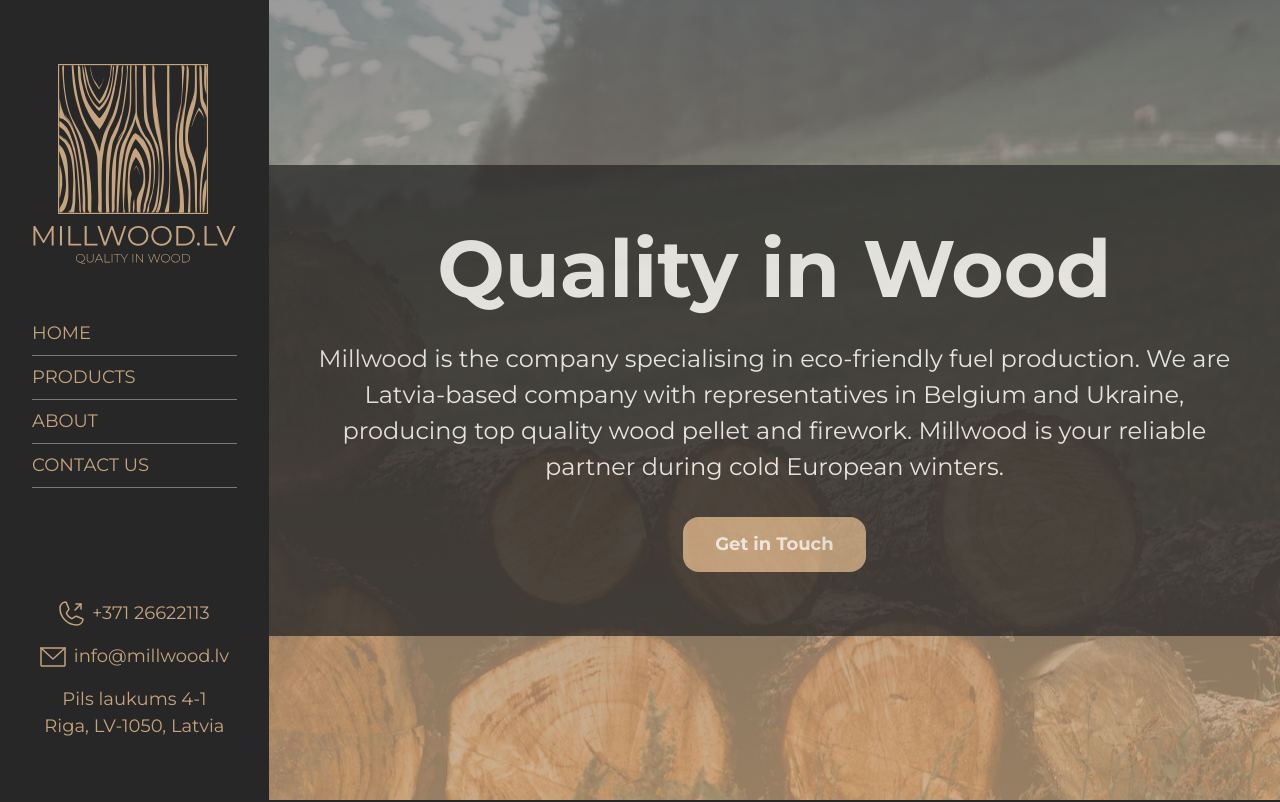
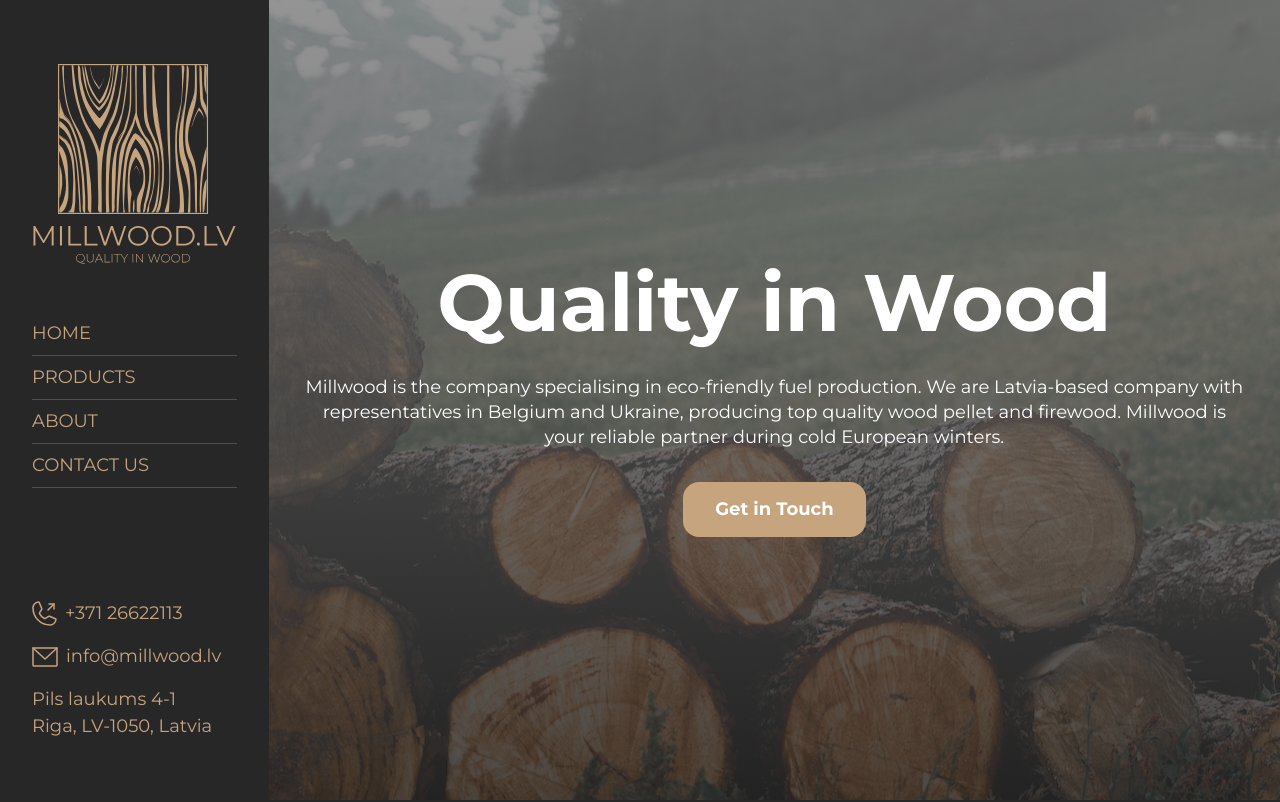
Before and after one commit to dcjwu/millwood, a Next.js app: page / in a window 1280 px wide. Shown: the top 802 px of the page. Built offline with nearby package versions, Linux system fonts and the light colour scheme.

Commit message:
Feature | Design improvements

```diff
--- a/src/components/Header/Header.module.scss
+++ b/src/components/Header/Header.module.scss
@@ -3,7 +3,8 @@
 
 .wrapper {
   align-items: center;
-  background: linear-gradient(to bottom, rgba($color-grey-600, 0.75), rgba($color-brand, 0.75)), url('../../assets/images/header.jpeg') left center no-repeat;
+  //background: linear-gradient(to bottom, rgba($color-grey-600, 0.75), rgba($color-brand, 0.75)), url('../../assets/images/header.jpeg') left center no-repeat;
+  background: linear-gradient(to bottom, rgba($color-grey-600, 0.8), rgba($color-background-grey, 0.8)), url('../../assets/images/header.jpeg') left center no-repeat;
   display: flex;
   flex-direction: column;
   gap: 3.2rem;
@@ -32,12 +33,10 @@
 }
 
 .inner {
-  background-color: $color-background-grey;
   display: flex;
   flex-direction: column;
   gap: 3.2rem;
   justify-content: center;
-  opacity: .75;
   padding: 6.4rem 3.2rem;
   width: calc(100% - 6.4rem);
 
@@ -55,6 +54,11 @@
     }
   }
 
+  > p {
+    font-size: 1.8rem;
+    line-height: 140%;
+  }
+
   button {
     background-color: $color-brand;
 
--- a/src/components/Header/Header.tsx
+++ b/src/components/Header/Header.tsx
@@ -26,7 +26,7 @@ export const Header: React.FC = (): JSX.Element => {
                <Text color="white" component="p" data-aos="fade-down"
                      style={{ textAlign: "center" }} variant="paragraph-lg">
                   Millwood is the company specialising in eco-friendly fuel production. We are Latvia-based company with
-                  representatives in Belgium and Ukraine, producing top quality wood pellet and firework. Millwood is
+                  representatives in Belgium and Ukraine, producing top quality wood pellet and firewood. Millwood is
                   your reliable partner during cold European winters.
                </Text>
                <a data-aos="fade-up" href="#contact">
--- a/src/components/Navigation/Navigation.module.scss
+++ b/src/components/Navigation/Navigation.module.scss
@@ -56,7 +56,7 @@
   }
 
   > li {
-    border-bottom: 1px solid $color-grey-600;
+    border-bottom: 1px solid rgba($color-grey-600, .5);
     cursor: pointer;
     padding: .8rem 0;
     text-transform: uppercase;
@@ -74,7 +74,6 @@
 }
 
 .contact {
-  align-items: center;
   display: flex;
   flex-direction: column;
   gap: 1.6rem;
--- a/src/components/Navigation/Navigation.tsx
+++ b/src/components/Navigation/Navigation.tsx
@@ -88,7 +88,7 @@ export const Navigation: React.FC = (): JSX.Element => {
                         info@millwood.lv
                      </Text>
                   </a>
-                  <Text color="brand" component="p" style={{ textAlign: "center" }}
+                  <Text color="brand" component="p"
                         variant="paragraph">
                      Pils laukums 4-1 <br/>
                      Riga, LV-1050, Latvia
```
